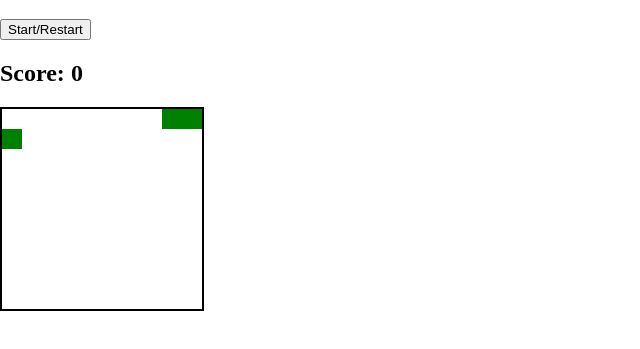
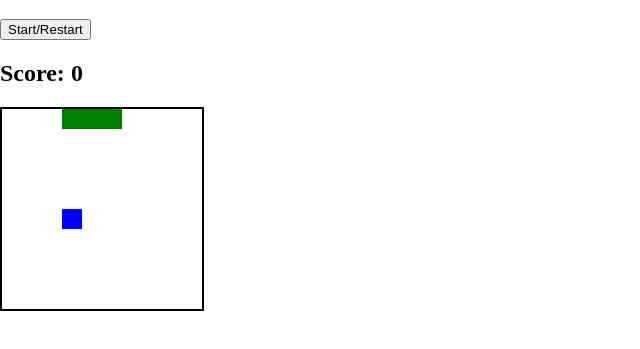
Before and after one commit to Gohn969/Snake-game, a plain HTML site: page index.html in a window 1280 px wide. Both pictures are taken after a click on the button "Start/Restart". Shown: the part 61-410 px from the top of the page, without its empty margins (0-640 px from the left). Drawn offline with Linux system fonts and the light colour scheme.

Commit message:
Final state of game.

```diff
--- a/app.js
+++ b/app.js
@@ -1,17 +1,22 @@
 //variables
 let squares = [];
-let currentSnake = [2, 1, 0];
+let currentSnake = [3, 2, 1];
 let direction = 1;
-let width = 10;
+const width = 10;
+let score = 0;
+let intervalTime = 1000;
+let speed = 0.9;
+let timerId = 0;
+let appleIndex = 0;
 
 //dom selectors
 const grid = document.querySelector(".grid");
 const startButton = document.getElementById("start");
-const score = document.getElementById("score");
+const scoreDisplay = document.getElementById("score");
 
 function createGrid() {
   //create 100 of elements
-  for (let i = 0; i < 100; i++) {
+  for (let i = 0; i < width * width; i++) {
     //create element
     const square = document.createElement("div");
     square.classList.add("square");
@@ -28,7 +33,38 @@ currentSnake.forEach((index) => {
   squares[index].classList.add("snake");
 });
 
+//start game
+function startGame() {
+  clearInterval(timerId);
+  //remove the snake class
+  currentSnake.forEach((index) => squares[index].classList.remove("snake"));
+  //remove the apple
+  squares[appleIndex].classList.remove("apple");
+
+  //calling move functin repeatedly
+
+  currentSnake = [3, 2, 1];
+  score = 0;
+  scoreDisplay.textContent = 0;
+  intervalTime = 1000;
+  timerId = setInterval(move, intervalTime);
+  direction = 1;
+  //make snake from current snake index
+  currentSnake.forEach((index) => squares[index].classList.add("snake"));
+  //remake apple
+  generateApples();
+}
+
 function move() {
+  if (
+    (currentSnake[0] + width >= width * width && direction == 10) || //snake head hits bottom wall
+    (currentSnake[0] % width === width - 1 && direction === 1) || //snake head hits right wall
+    (currentSnake[0] % width === 0 && direction === -1) || //snake head hits left wall
+    (currentSnake[0] - width < 10 && direction === -width) || //snake head hits up wall
+    squares[currentSnake[0] + direction].classList.contains("snake")
+  )
+    return clearInterval(timerId);
+
   //remove last element from our current snake
   let tail = currentSnake.pop();
 
@@ -36,14 +72,41 @@ function move() {
   squares[tail].classList.remove("snake");
   //add square in the direction we are heading
   currentSnake.unshift(currentSnake[0] + direction);
+  //getting apple
+  if (squares[currentSnake[0]].classList.contains("apple")) {
+    //if snake head has also contains class apple
+    squares[currentSnake[0]].classList.remove("apple"); // remove class apple
+    //grou our snake by adding sanke class to head
+    squares[tail].classList.add("snake");
+
+    //update current snake array
+    currentSnake.push(tail);
+    //generate apple again
+    generateApples();
+    //adding to score
+    score++;
+    //display the score
+    scoreDisplay.textContent = `${score}`;
+    //speed up snake
+    intervalTime = intervalTime * speed;
+    clearInterval(timerId);
+
+    timerId = setInterval(move, intervalTime);
+  }
+
   //style the element
   squares[currentSnake[0]].classList.add("snake");
 }
 
-move();
+generateApples();
 
-//calling move functin repeatedly
-let timerId = setInterval(move, 1000);
+function generateApples() {
+  do {
+    //generate random number
+    appleIndex = Math.floor(Math.random() * squares.length);
+  } while (squares[appleIndex].classList.contains("snake"));
+  squares[appleIndex].classList.add("apple");
+}
 
 //keycode
 //39 is right arrow
@@ -64,3 +127,4 @@ function control(e) {
 }
 
 document.addEventListener("keyup", control);
+startButton.addEventListener("click", startGame);
--- a/index.html
+++ b/index.html
@@ -10,7 +10,7 @@
   <body>
     <h1>Snake Game</h1>
     <button id="start">Start/Restart</button>
-    <h2>Score: <span>0</span></h2>
+    <h2>Score: <span id="score">0</span></h2>
     <div class="grid"></div>
     <script src="./app.js"></script>
   </body>
--- a/style.css
+++ b/style.css
@@ -20,3 +20,7 @@ body {
 .snake {
   background: green;
 }
+
+.apple {
+  background: blue;
+}
```
